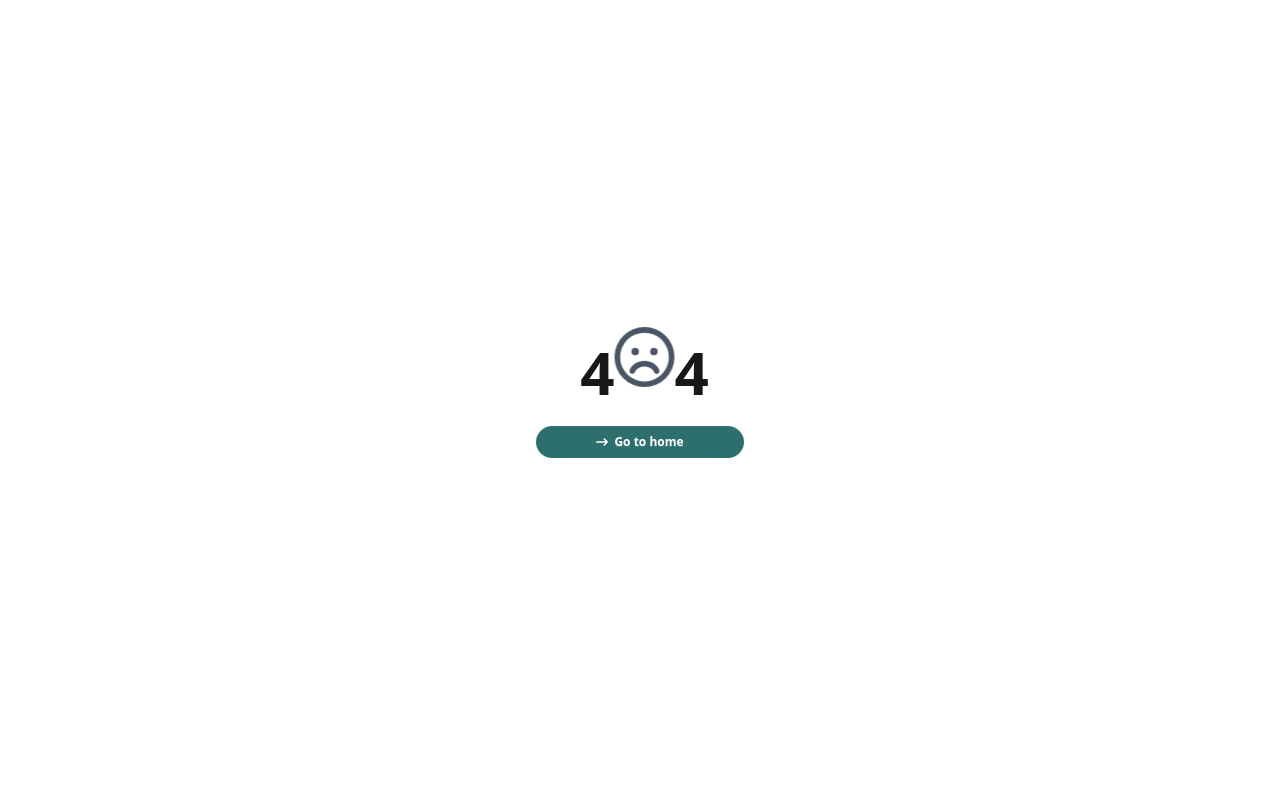
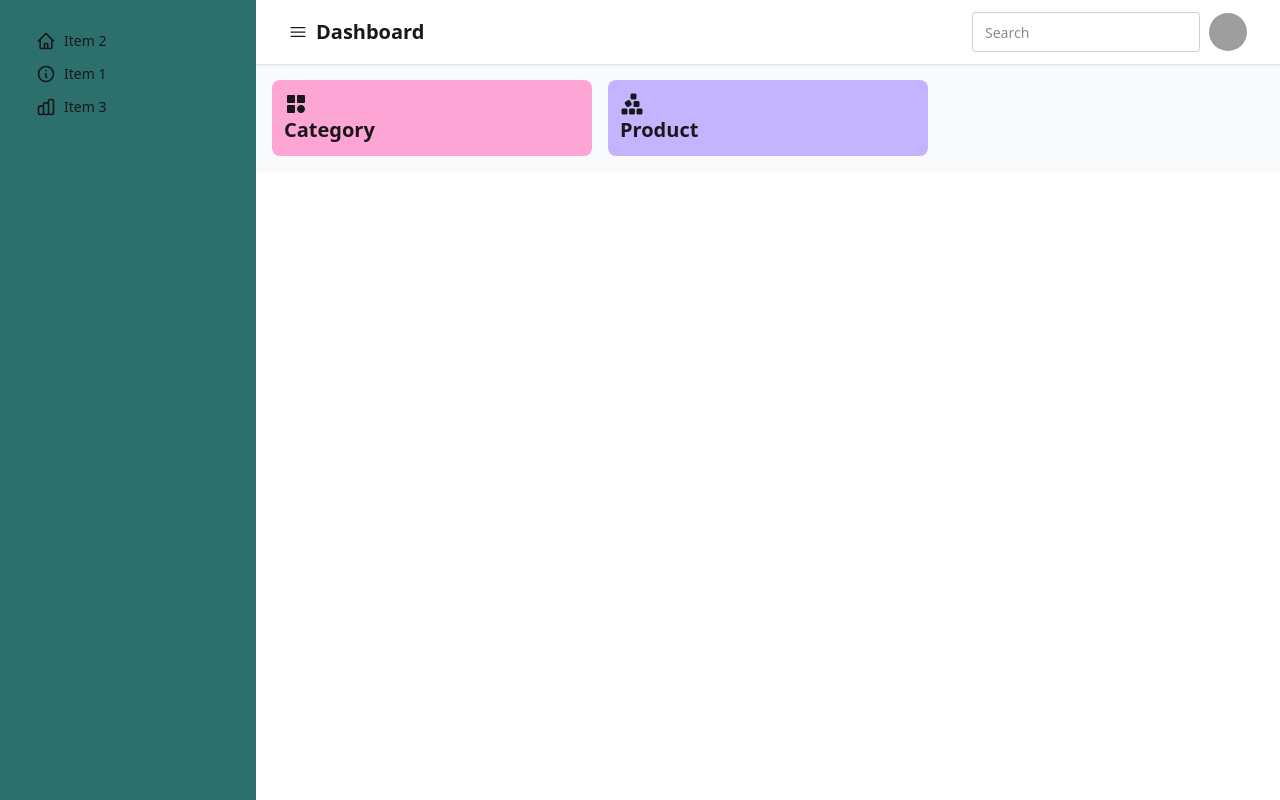
Before and after one commit to shouravpaul01/campers-shop-redux, a React (Vite) app: page /admin/dashboard in a window 1280 px wide. Before the commit this address had no page. Built offline with nearby package versions, Linux system fonts and the light colour scheme; no server answers; grey boxes are pictures that could not be loaded.

Commit message:
Update admin dashboard

```diff
--- /dev/null
+++ b/src/components/header/AdminDashboardNavbar.tsx
@@ -0,0 +1,56 @@
+
+import { HiOutlineBars3 } from "react-icons/hi2";
+
+export default function AdminDashboardNavbar({toggleSidebar}:{toggleSidebar:()=>void}) {
+  return (
+    <div className="navbar bg-base-100 shadow-sm px-8">
+      <div className="flex-1 ">
+       <div className="flex items-center gap-2">
+        <label htmlFor="my-drawer-2" className="link ">
+      <HiOutlineBars3  className="size-5"/>
+    </label>
+
+        <label className="text-xl font-bold">Dashboard</label>
+       </div>
+      </div>
+      <div className="flex gap-2">
+        <input
+          type="text"
+          placeholder="Search"
+          className="input input-bordered w-24 md:w-auto"
+        />
+        <div className="dropdown dropdown-end">
+          <div
+            tabIndex={0}
+            role="button"
+            className="btn btn-ghost btn-circle avatar"
+          >
+            <div className="w-10 rounded-full">
+              <img
+                alt="Tailwind CSS Navbar component"
+                src="https://img.daisyui.com/images/stock/photo-1534528741775-53994a69daeb.webp"
+              />
+            </div>
+          </div>
+          <ul
+            tabIndex={0}
+            className="menu menu-sm dropdown-content bg-base-100 rounded-box z-1 mt-3 w-52 p-2 shadow"
+          >
+            <li>
+              <a className="justify-between">
+                Profile
+                <span className="badge">New</span>
+              </a>
+            </li>
+            <li>
+              <a>Settings</a>
+            </li>
+            <li>
+              <a>Logout</a>
+            </li>
+          </ul>
+        </div>
+      </div>
+    </div>
+  );
+}
--- /dev/null
+++ b/src/components/layout/AdminDashboardLayout.tsx
@@ -0,0 +1,42 @@
+import { Outlet } from "react-router-dom";
+import AdminDashboardNavbar from "../header/AdminDashboardNavbar";
+import AdminDashboardSideBar from "../sidebar/AdminDashboardSideBar";
+import { useState } from "react";
+
+
+export default function AdminDashboardLayout() {
+  const [sidebarOpen, setSidebarOpen] = useState(true);
+
+  const toggleSidebar = () => {
+    setSidebarOpen(!sidebarOpen);
+  };
+  console.log(sidebarOpen, "sss");
+  return (
+
+    <div className={`drawer lg:drawer-open ${sidebarOpen ? "" : ""} `}>
+      <input
+        id="my-drawer-2"
+        type="checkbox"
+        className="drawer-toggle"
+        checked={sidebarOpen}
+        onChange={() => setSidebarOpen(!sidebarOpen)}
+      />
+      <div className="drawer-content flex flex-col overflow-y-hidden">
+        {/* Page content here */}
+        <AdminDashboardNavbar toggleSidebar={toggleSidebar} />
+
+        <main className="p-4 bg-gray-50">
+          <Outlet />
+        </main>
+      </div>
+      <div className={`drawer-side  `}>
+        <label
+          htmlFor="my-drawer-2"
+          aria-label="close sidebar"
+          className="drawer-overlay"
+        ></label>
+       <AdminDashboardSideBar sidebarOpen={sidebarOpen}/>
+      </div>
+    </div>
+  );
+}
--- /dev/null
+++ b/src/components/sidebar/AdminDashboardSideBar.tsx
@@ -0,0 +1,74 @@
+export default function AdminDashboardSideBar({
+  sidebarOpen,
+}: {
+  sidebarOpen: boolean;
+}) {
+  return (
+    <div className="bg-deepgreen text-base-content h-full w-64 p-4 ">
+<ul
+      className={`menu  ${
+        sidebarOpen ? "flex" : "hidden"
+      }`}
+    >
+      <li>
+        <a>
+          <svg
+            xmlns="http://www.w3.org/2000/svg"
+            className="h-5 w-5"
+            fill="none"
+            viewBox="0 0 24 24"
+            stroke="currentColor"
+          >
+            <path
+              strokeLinecap="round"
+              strokeLinejoin="round"
+              strokeWidth="2"
+              d="M3 12l2-2m0 0l7-7 7 7M5 10v10a1 1 0 001 1h3m10-11l2 2m-2-2v10a1 1 0 01-1 1h-3m-6 0a1 1 0 001-1v-4a1 1 0 011-1h2a1 1 0 011 1v4a1 1 0 001 1m-6 0h6"
+            />
+          </svg>
+          Item 2
+        </a>
+      </li>
+      <li>
+        <a>
+          <svg
+            xmlns="http://www.w3.org/2000/svg"
+            className="h-5 w-5"
+            fill="none"
+            viewBox="0 0 24 24"
+            stroke="currentColor"
+          >
+            <path
+              strokeLinecap="round"
+              strokeLinejoin="round"
+              strokeWidth="2"
+              d="M13 16h-1v-4h-1m1-4h.01M21 12a9 9 0 11-18 0 9 9 0 0118 0z"
+            />
+          </svg>
+          Item 1
+        </a>
+      </li>
+      <li>
+        <a>
+          <svg
+            xmlns="http://www.w3.org/2000/svg"
+            className="h-5 w-5"
+            fill="none"
+            viewBox="0 0 24 24"
+            stroke="currentColor"
+          >
+            <path
+              strokeLinecap="round"
+              strokeLinejoin="round"
+              strokeWidth="2"
+              d="M9 19v-6a2 2 0 00-2-2H5a2 2 0 00-2 2v6a2 2 0 002 2h2a2 2 0 002-2zm0 0V9a2 2 0 012-2h2a2 2 0 012 2v10m-6 0a2 2 0 002 2h2a2 2 0 002-2m0 0V5a2 2 0 012-2h2a2 2 0 012 2v14a2 2 0 01-2 2h-2a2 2 0 01-2-2z"
+            />
+          </svg>
+          Item 3
+        </a>
+      </li>
+    </ul>
+    </div>
+
+  );
+}
--- a/src/routes/Routes.tsx
+++ b/src/routes/Routes.tsx
@@ -10,6 +10,8 @@ import AboutUs from "../pages/main/about-us/AboutUs";
 import Login from "../pages/auth/Login";
 import Register from "../pages/auth/Register";
 import NotFound from "../pages/not-found/NotFound";
+import AdminDashboardLayout from "../components/layout/AdminDashboardLayout";
+import Dashboard from "../pages/admin/dashbord/Dashboard";
 
 
 
@@ -59,5 +61,17 @@ export const router=createBrowserRouter([
                 element:<AdminDasboard/>
             }
         ]
+    },
+    {
+        path:"/admin/dashboard",
+        element:<AdminDashboardLayout />,
+        errorElement:<NotFound />,
+        children:[
+            {
+                path:"/admin/dashboard",
+                element:<Dashboard/>
+            },
+
+        ]
     }
 ])
```
